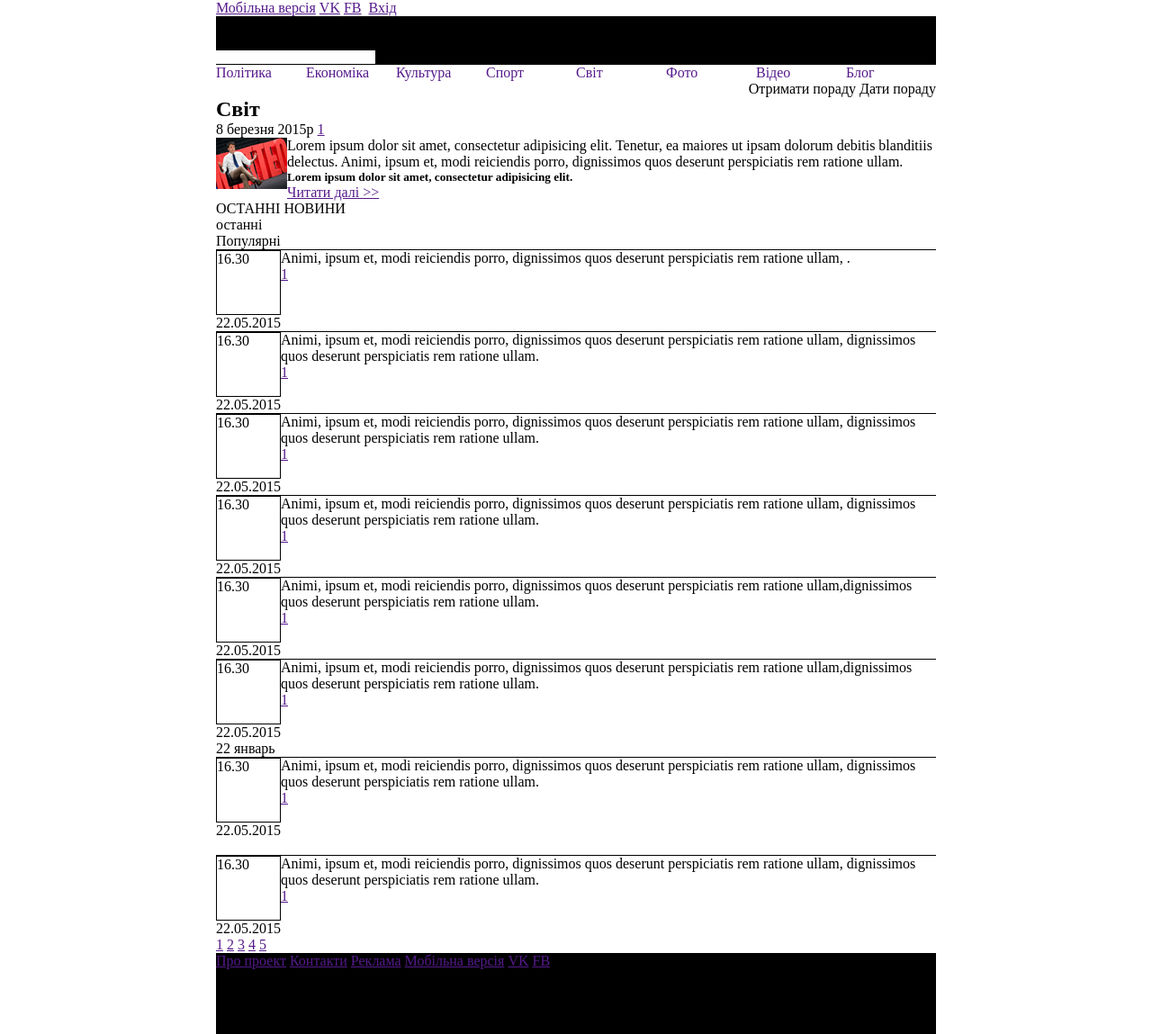
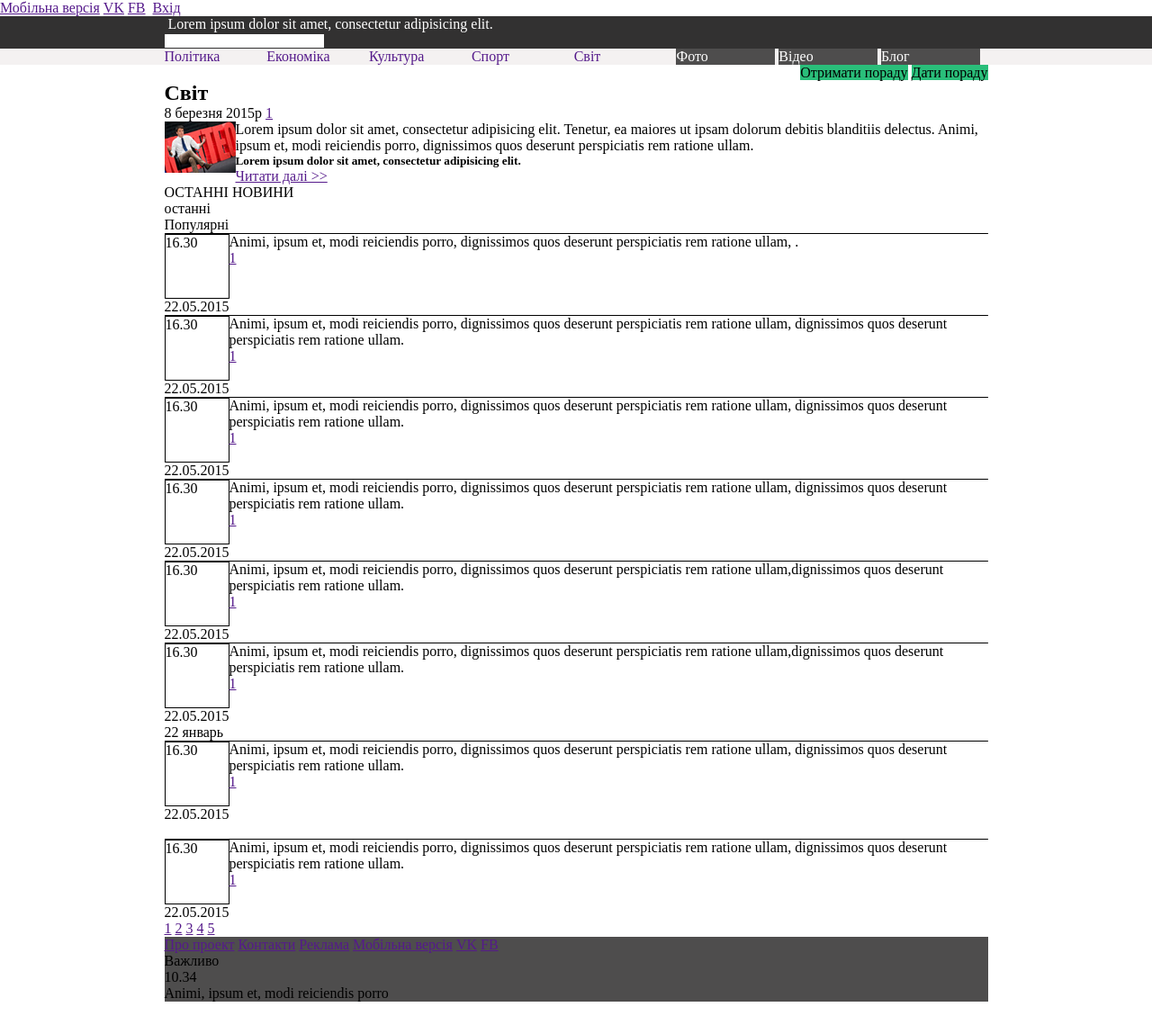
Before and after one commit to TanyaRybachuk/Project-1, a website: page index.html in a window 1280 px wide. Shown: the whole page at 90% size. After the commit the page ends 1113 px from the top, so only its background shows below. Drawn offline with Linux system fonts and the light colour scheme.

Commit message:
new style container

```diff
--- a/index.html
+++ b/index.html
@@ -15,9 +15,10 @@
 			<img src="" alt="" class="header__mobile__pic">
 			<a href="" class="enter">Вхід</a>
 		</div>
-		<div class="header__form">
+		<div class="header__form ">
+			<div class="header__form_container">
 				<img src="" alt="">
-			<p>
+				<span class="header__form_text">
 					Lorem ipsum dolor sit amet, consectetur adipisicing elit.
 				</p>
 				<form action="send.php" method="POST"class="search">
@@ -25,16 +26,19 @@
 					<img src="" alt="">
 				</form>
 			</div>
-		<div class="header__section">
+		</div>
+		<nav class="header__section">
+		<div class="header__section_container">
 			<a href="" class="header__section__news">Політика</a>
 			<a href="" class="header__section__news">Економіка</a>
 			<a href="" class="header__section__news">Культура</a>
 			<a href="" class="header__section__news">Спорт</a>
 			<a href="" class="header__section__news">Світ</a>
-			<a href="" class="header__section__news">Фото</a>
-			<a href="" class="header__section__news">Відео</a>
-			<a href="" class="header__section__news">Блог</a>
+			<a href="" class="header__section__news header__section_color">Фото</a>
+			<a href="" class="header__section__news header__section_color">Відео</a>
+			<a href="" class="header__section__news header__section_color">Блог</a>
 		</div>
+		</nav>
 	</header>
 
 	<div class="container">
@@ -129,27 +133,26 @@
 				</ul>
 
 		</div>
-		<div class="footer">
-		<div class="section">
-			<div class="section__1">
+		<footer>
+			<div class="section__text">
+			 	<div class="section__text_container">
 						<a href="" class="links">Про проект</a>
 						<a href="" class="links">Контакти</a>
 						<a href="" class="links">Реклама</a>
 						<a href="" class="links">Мобільна версія</a>
 						<a href="" class="links">VK</a>
 						<a href="" class="links">FB</a>
-			</div>
-			<div class="section__2">
 						<img src="" alt="">
 						<p></p>
-			</div>
-			<div class="section__3">
+
+
+
 					<p>Важливо</p>
 					<p>10.34</p>
 					<p>Animi, ipsum et, modi reiciendis porro</p>
 				</div>
 			</div>
-		</div>
+		</footer>
 	</div>
 </body>
 </html>
--- a/style.css
+++ b/style.css
@@ -67,18 +67,30 @@ table {
   width: 100%;
 }
 /*RESET*/
-header,
-.container,
-.section
+
+.header__form_container,
+.header__section_container,
+.container
 {
-  max-width: 800px;
+  max-width: 915px;
   margin: 0 auto;
 }
-
 .clearfix:after,
-.container:after,
-header:after,
-.section:after{
+.header__form_container:after,
+.header__section_container:after,
+.container:after
+{
+  content: '';
+  overflow: hidden;
+  clear: both;
+  display: table;
+}
+.section__text_container{
+    max-width: 915px;
+  margin: 0 auto;
+}
+.clearfix:after,
+.section__text_container:after{
   content: '';
   overflow: hidden;
   clear: both;
@@ -86,22 +98,39 @@ header:after,
 }
 
 header{
-  display: block;
-}
+ }
 .header__mobile{
   display: inline-block;
 }
 .header__form{
-  background-color: black;
+  background-color: #323131;
 }
+
+.header__form_text{
+  color: white;
+}
+
+.header__section{
+  background-color: #f4f1f1;
+}
+
+
 .header__section__news{
   display: inline-block;
   width: 12%;
   text-decoration: none;
 }
+.header__section_color{
+  background-color: #4e4d4d;
+  color: #FFF;
+}
+
 .advice{
   text-align:right;
   }
+.main__advice{
+  background-color: #2abe7a;
+}
 .article__pic{
   float: left;
 }
@@ -118,8 +147,9 @@ header{
   display: block;
   clear: both;
 }
-.footer{
-  background-color: black;
+.section__text{
+  background-color: #4e4d4d;
+  }
+.section__text_3{
+  background-color: #323131;
 }
-.section{
-  width: 1200px;}
```
Lines whose indentation alone changed are shown as unchanged.
